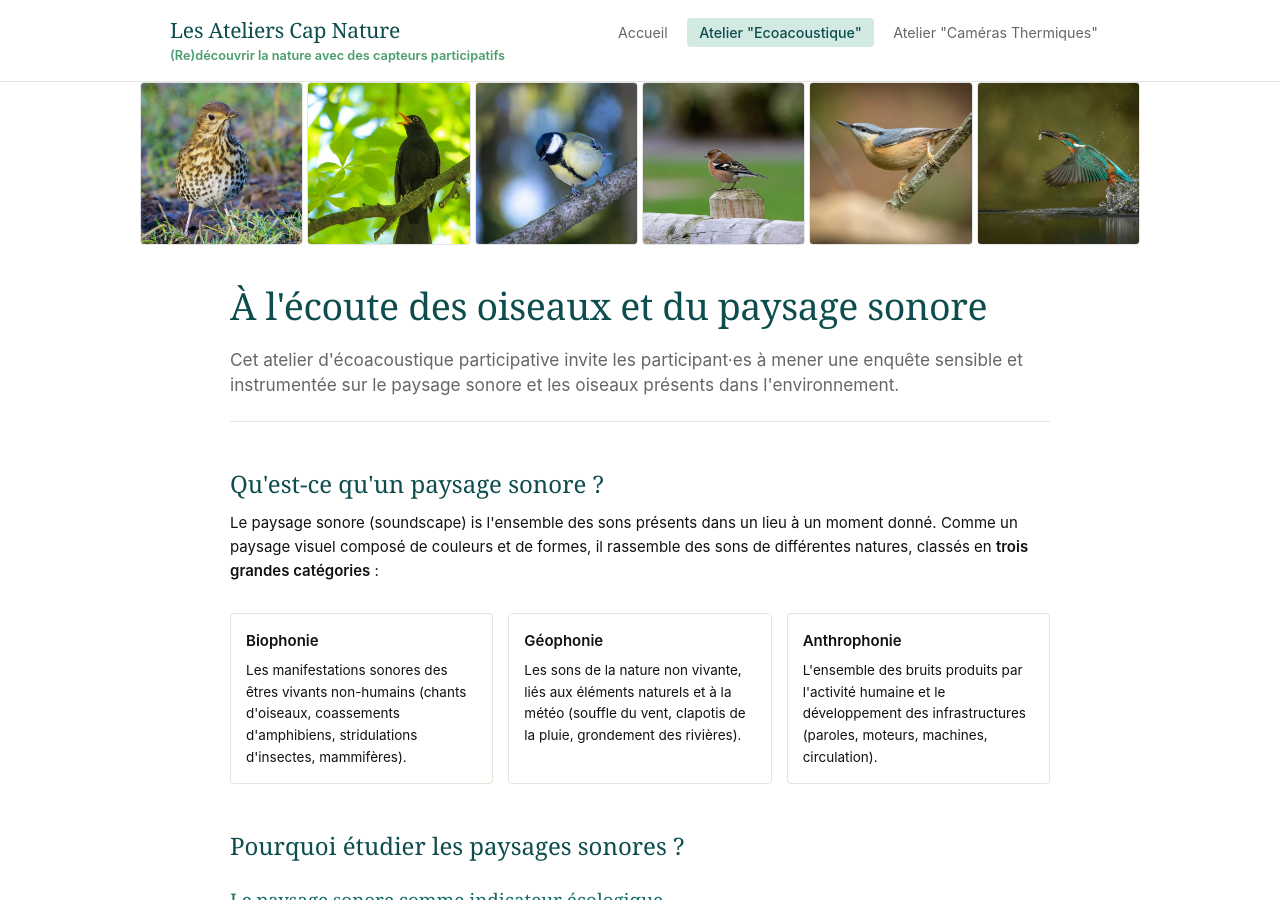
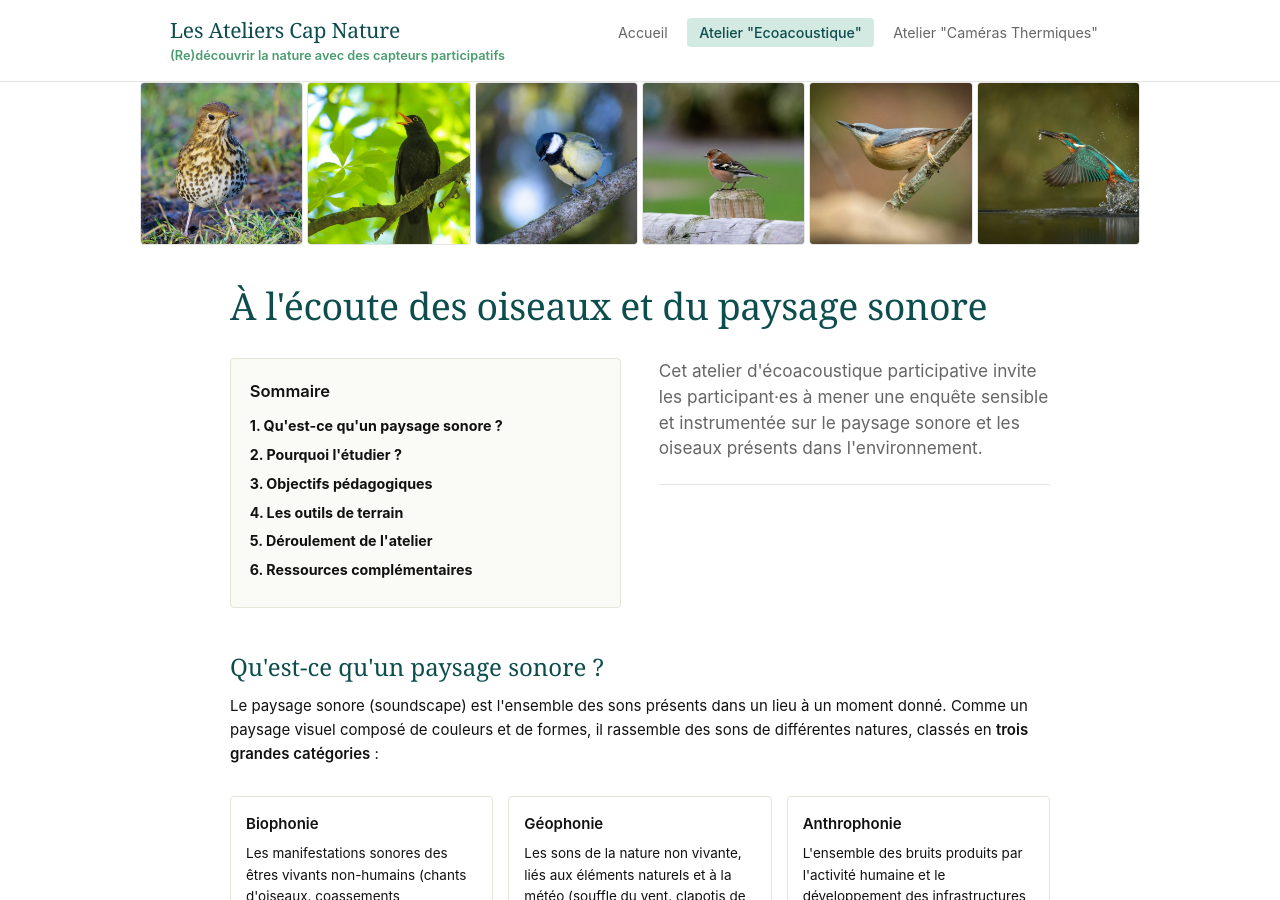
Before and after one commit to marieleapouliquen/wiki-cap-nature, a Jekyll site: the page built from _pages/module-oiseaux/index.md, in a window 1280 px wide and 900 px high. Built offline with Jekyll 4.4.1, drawn with Linux system fonts in a browser that asks for light colours; some of the changed text lies outside the part shown.

Commit message:
Update index.md

```diff
--- a/_pages/module-oiseaux/index.md
+++ b/_pages/module-oiseaux/index.md
@@ -29,10 +29,29 @@ photos:
 
   <section class="content" style="padding-bottom: 0;">
     <h1>{{ page.title }}</h1>
-    <p class="page-lead">Cet atelier d'écoacoustique participative invite les participant·es à mener une enquête sensible et instrumentée sur le paysage sonore et les oiseaux présents dans l'environnement.</p>
 
-    <h2>Qu'est-ce qu'un paysage sonore ?</h2>
-    <p>Le paysage sonore (soundscape) is l'ensemble des sons présents dans un lieu à un moment donné. Comme un paysage visuel composé de couleurs et de formes, il rassemble des sons de différentes natures, classés en <strong>trois grandes catégories</strong> :</p>
+    <div style="display: grid; grid-template-columns: repeat(auto-fit, minmax(280px, 1fr)); gap: 2.5rem; align-items: start; margin-top: 2rem;">
+
+      <nav class="table-of-contents" style="background: #fafbf6; padding: 1.25rem; border-radius: 4px; border: 1px solid #e2e6d8;">
+        <strong style="display: block; margin-bottom: 0.75rem; color: var(--color-text-dark); font-size: 1.1rem;">Sommaire</strong>
+        <ul style="list-style: none; padding-left: 0; margin: 0; font-size: 0.95rem; line-height: 1.6;">
+          <li style="margin-bottom: 0.4rem;"><a href="#definition" style="text-decoration: none; color: inherit; font-weight: bold;">1. Qu'est-ce qu'un paysage sonore ?</a></li>
+          <li style="margin-bottom: 0.4rem;"><a href="#interet" style="text-decoration: none; color: inherit; font-weight: bold;">2. Pourquoi l'étudier ?</a></li>
+          <li style="margin-bottom: 0.4rem;"><a href="#objectifs" style="text-decoration: none; color: inherit; font-weight: bold;">3. Objectifs pédagogiques</a></li>
+          <li style="margin-bottom: 0.4rem;"><a href="#outils" style="text-decoration: none; color: inherit; font-weight: bold;">4. Les outils de terrain</a></li>
+          <li style="margin-bottom: 0.4rem;"><a href="#deroulement" style="text-decoration: none; color: inherit; font-weight: bold;">5. Déroulement de l'atelier</a></li>
+          <li><a href="#ressources" style="text-decoration: none; color: inherit; font-weight: bold;">6. Ressources complémentaires</a></li>
+        </ul>
+      </nav>
+
+      <div style="flex: 1;">
+        <p class="page-lead" style="margin-top: 0;">Cet atelier d'écoacoustique participative invite les participant·es à mener une enquête sensible et instrumentée sur le paysage sonore et les oiseaux présents dans l'environnement.</p>
+      </div>
+
+    </div>
+
+    <h2 id="definition" style="margin-top: 3rem;">Qu'est-ce qu'un paysage sonore ?</h2>
+    <p>Le paysage sonore (soundscape) est l'ensemble des sons présents dans un lieu à un moment donné. Comme un paysage visuel composé de couleurs et de formes, il rassemble des sons de différentes natures, classés en <strong>trois grandes catégories</strong> :</p>
 
     <div class="concept-grid" style="display: grid; grid-template-columns: repeat(auto-fit, minmax(240px, 1fr)); gap: 1rem; margin-bottom: 1.5rem;">
       <div class="concept-card" style="background: #ffffff; padding: 1rem; border-radius: 4px; border: 1px solid #e2e6d8;">
@@ -50,14 +69,16 @@ photos:
     </div>
   </section>
 
-  <section class="content">
+  <section id="interet" class="content">
     <h2>Pourquoi étudier les paysages sonores ?</h2>
 
     <h3>Le paysage sonore comme indicateur écologique</h3>
-    <p>L'analyse des indices acoustiques permet de mesurer l'état de santé d'un écosystème de manière non invasive. Les chercheurs étudient ces environnements pour quantifier la biodiversité, suivre l'évolution de l'activité animale ou évaluer l'impact négatif de la pollution sonore sur la faune sauvage. Le bruit généré par les infrastructures humaines masque les signaux de communication essentiels des animaux. Pour survivre, de nombreuses espèces doivent adapter l'amplitude, la durée ou la fréquence de leurs vocalisations, un effort qui perturbe leur équilibre énergétique et leurs chances de reproduction.</p>
+    <p>L'analyse des indices acoustiques permet de mesurer l'état de santé d'un écosystème de manière non invasive. Les chercheurs étudient ces environnements pour quantifier la biodiversité, suivre l'évolution de l'activité animale ou évaluer l'impact négatif de la pollution sonore sur la faune sauvage.</p>
 
     <h3>Les enjeux de la pollution sonore</h3>
-    <p>Le bruit généré par les infrastructures humaines (transports, industries) masque les signaux de communication essentiels des animaux. Pour survivre en milieu anthropisé, de nombreuses espèces doivent adapter l'amplitude, la durée ou la fréquence de leurs vocalisations, un effort qui perturbe leur équilibre énergétique et leurs chances de reproduction. Le bioacousticien Bernie Krause a notamment documenté la disparition progressive de certaines niches acoustiques naturelles sous la pression humaine.</p>
+    <p>Si les effets de la pollution sonore sur la santé humaine sont bien connus (perturbation du sommeil, stress...), son impact écologique est souvent sous-estimé. Or le bruit généré par les infrastructures humaines (transports, industries) a un véritable effet sur la faune sauvage, que ce soit en milieu terrestre ou en milieu aquatique. Le bruit anthropique tend à masquer les signaux de communication essentiels des animaux.</p>
+
+    <p>Pour faire face à cette pression et survivre en milieu anthropisé, de nombreuses espèces doivent adapter l'amplitude, la durée ou la fréquence de leurs vocalisations. C'est le cas par exemple de la <strong>mésange bleue</strong> ou du <strong>merle noir</strong>, qui chantent plus fort ou décalent leurs plages horaires en ville pour surmonter le vrombissement urbain. Cet effort constant perturbe leur équilibre énergétique et leurs chances de reproduction. Le bioacousticien Bernie Krause a notamment documenté la disparition progressive de ces structures symphoniques naturelles sous l'effet du développement des infrastructures.</p>
 
     <div class="callout warning">
       <div class="callout-title">Comprendre les décibels</div>
@@ -95,7 +116,27 @@ photos:
       </div>
     </div>
 
-    <p>Pour approfondir la thématique de l'impact du bruit humain sur les écosystèmes terrestres et marins, vous pouvez consulter les ressources du <a href="http://www.bruit.fr/" target="_blank" rel="noopener">Centre d'information sur le Bruit (CIDB)</a> ou explorer les projets de cartographie de la pollution sonore menés par <a href="https://www.biotope.fr/" target="_blank" rel="noopener">Biotope Écoacoustique</a>.</p>
+    <div class="callout info" style="margin-top: 2rem;">
+      <div class="callout-title">Capsule vidéo : La pollution sonore et la faune</div>
+      <p>Pour introduire la séance et observer concrètement l'effet du bruit sur les milieux naturels, vous pouvez visionner cet extrait : <a href="https://www.youtube.com/watch?v=hmhTfwy3K3k&t=1s" target="_blank" rel="noopener">L'impact de la pollution sonore sur la biodiversité sur YouTube</a>.</p>
+    </div>
+
+    <p>Pour approfondir la thématique du bruit sur la biodiversité, vous pouvez consulter les études du <a href="http://www.bruit.fr/" target="_blank" rel="noopener">Centre d'information sur le Bruit (CIDB)</a> et en particulier sa revue dédiée <a href="https://www.bruit.fr/?view=article&id=24591:vient-de-paraitre-echo-bruit-n-185-entendre-la-nature-en-ville&catid=592" target="_blank" rel="noopener">Echo Bruit n°185 : Entendre la nature en ville</a>.</p>
+
+    <div class="resource-links" style="display: grid; grid-template-columns: repeat(auto-fit, minmax(280px, 1fr)); gap: 1rem; margin-top: 1rem; margin-bottom: 2rem;">
+      <a class="resource-link" href="https://www.cerema.fr/fr/actualites/sons-biodiversite-ville-favoriser-paysages-sonores-qualite" target="_blank" rel="noopener">
+        <span class="resource-link-label">Étude · Cerema</span>
+        <span class="resource-link-title">Sons et biodiversité en ville — Favoriser les paysages sonores</span>
+      </a>
+      <a class="resource-link" href="https://revue-set.fr/article/view/7512" target="_blank" rel="noopener">
+        <span class="resource-link-label">Revue Scientifique · SET</span>
+        <span class="resource-link-title">Écoacoustique et suivi de la biodiversité animale</span>
+      </a>
+      <a class="resource-link" href="https://biodiversite.gouv.fr/mesure-9-reduire-les-pollutions-lumineuses-et-sonores" target="_blank" rel="noopener">
+        <span class="resource-link-label">Action Publique · Plan Biodiversité</span>
+        <span class="resource-link-title">Mesure 9 — Réduire les pollutions lumineuses et sonores</span>
+      </a>
+    </div>
 
     <div class="callout info">
       <div class="callout-title">Enjeu de la pollution sonore dans les parcs nationaux - Exemple des États-Unis</div>
@@ -103,14 +144,30 @@ photos:
     </div>
 
     <h3>Les bienfaits des sons de la nature pour la santé humaine</h3>
-    <p>Au-delà de l'intérêt écologique, l'écoute de la nature exerce une action thérapeutique avérée sur notre biologie. Une vaste synthèse scientifique menée par la chercheuse <strong>Rachel T. Buxton</strong> (Colorado State University) et son équipe en 2021 a démontré que l'exposition aux sons naturels (chants d'oiseaux, bruits d'eau) engendre des bénéfices de santé considérables : baisse significative du stress, diminution du taux de cortisol, réduction de la fréquence cardiaque et amélioration nette des performances cognitives.</p>
+    <p>Alors que la pollution sonore affecte tant la santé humaine que la biodiversité, l'écoute de la nature exerce une action thérapeutique avérée sur notre organisme. Une vaste synthèse scientifique menée par la chercheuse <strong>Rachel T. Buxton</strong> (Colorado State University) et son équipe en 2021 a démontré que l'exposition aux sons naturels (chants d'oiseaux, bruits d'eau) engendre des bénéfices de santé considérables : baisse financière du stress, diminution du taux de cortisol, réduction de la fréquence cardiaque et amélioration nette des performances cognitives.</p>
+
     <p>L'étude souligne ainsi que la préservation des paysages sonores sauvages dans les parcs nationaux relève autant de la protection de la biodiversité que d'un enjeu majeur de santé publique.</p>
+
+    <div class="resource-links" style="display: grid; grid-template-columns: repeat(auto-fit, minmax(280px, 1fr)); gap: 1rem; margin-top: 1rem; margin-bottom: 1.5rem;">
+      <a class="resource-link" href="https://www.nature.com/articles/s41598-025-11469-x" target="_blank" rel="noopener">
+        <span class="resource-link-label">Publication · Nature Scientific Reports</span>
+        <span class="resource-link-title">Sons de la nature et connectivité cérébrale</span>
+      </a>
+      <a class="resource-link" href="https://doi.org/10.1073/pnas.2013097118" target="_blank" rel="noopener">
+        <span class="resource-link-label">Étude Source · PNAS 2021</span>
+        <span class="resource-link-title">Buxton et al. — Synthesis of health benefits of natural sounds</span>
+      </a>
+      <a class="resource-link" href="https://www.ecehh.org/news/sounds-of-nature-benefit-mental-health-and-promote-environmental-protection/" target="_blank" rel="noopener">
+        <span class="resource-link-label">Rapport · ECEHH</span>
+        <span class="resource-link-title">Natural sounds benefit mental health and protection</span>
+      </a>
+    </div>
 
     <hr>
     <p>Retrouvez également toutes les <a href="#ressources">ressources et liens utiles pour aller plus loin</a> en bas de cette page.</p>
   </section>
 
-  <section class="section-full-bleed" style="background-color: #fafbf6; border-top: 0.2px solid #e2e6d8; border-bottom: 0.2px solid #e2e6d8; padding: 0rem 0; margin: 0; overflow: hidden;">
+  <section id="objectifs" class="section-full-bleed" style="background-color: #fafbf6; border-top: 0.2px solid #e2e6d8; border-bottom: 0.2px solid #e2e6d8; padding: 0rem 0; margin: 0; overflow: hidden;">
     <div class="container">
       <div class="page-content" style="padding-top: 0; padding-bottom: 0;">
 
@@ -128,14 +185,14 @@ photos:
     </div>
   </section>
 
-  <section class="content">
+  <section id="outils" class="content">
     <h2>Les outils de terrain</h2>
 
     <h3>Le sonomètre portatif de Fizziq</h3>
     <p><a href="https://www.fizziq.org/" target="_blank" rel="noopener">Fizziq</a> est une application qui transforme le smartphone en un véritable laboratoire de mesure. Dans le cadre de cet atelier, nous l'utilisons pour mesurer le niveau sonore en temps réel (décibels). Elle peut aussi servir à géolocaliser son parcours grâce au GPS.</p>
 
     <h3>Une application pour la reconnaissance des chants</h3>
-    <p>Il existe beaucoup d'applications permettant d'identifier les oiseaux par le chant. Dans le cadre de cet atelier, nous avons utilisé Merlin Bird ID, une application gratuite développée par le Cornell Lab of Ornithology pour identifier les oiseaux à partir de leur chant ou de leur apparence. <strong>Comment ça marche ?</strong> Lorsque la fonction "Sound ID" est activée, l’application capte les vocalisations des oiseaux enregistrées via le micro du téléphone. L'algorithme de traitement convertit alors le signal en image (le spectrogramme), puis applique une reconnaissance d'image grâce à un réseau de neurones entraîné sur des millions de fichiers audio de référence.</p>
+    <p>Il existe beaucoup d'applications permettant d'identification des oiseaux par le chant. Dans le cadre de cet atelier, nous avons utilisé Merlin Bird ID, une application gratuite développée par le Cornell Lab of Ornithology pour identifier les oiseaux à partir de leur chant ou de leur apparence. <strong>Comment ça marche ?</strong> Lorsque la fonction "Sound ID" est activée, l’application capte les vocalisations des oiseaux enregistrées via le micro du téléphone. L'algorithme de traitement convertit alors le signal en image (le spectrogramme), puis applique une reconnaissance d'image grâce à un réseau de neurones entraîné sur des millions de fichiers audio de référence.</p>
 
     <p>Vous pouvez bien sûr utiliser une autre application si vous le souhaitez (BirdNET, BirdWeather, etc.) pour compléter l'approche.</p>
 
@@ -184,13 +241,13 @@ photos:
 
     <div class="course-downloads">
       <a href="{{ '/assets/pdf/fiche-observation.pdf' | relative_url }}" class="download-card" target="_blank" rel="noopener">
-        <span class="download-num">Fiche d'activité</span>
+        <span class="download-num">Fiche d'activity</span>
         <span class="download-title">Télécharger la fiche d'observation terrain (PDF)</span>
       </a>
     </div>
   </section>
 
-  <section class="content">
+  <section id="deroulement" class="content">
     <h2>Avant l'atelier</h2>
     <ul>
       <li>Préparer une brève mise en contexte (quelques ressources sont mises à disposition en bas de la page).</li>
```
Also changed, not shown: other parts of _pages/module-oiseaux/index.md (+1 -1 lines).
